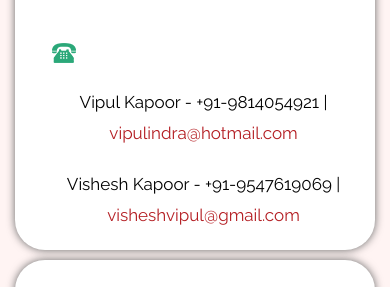
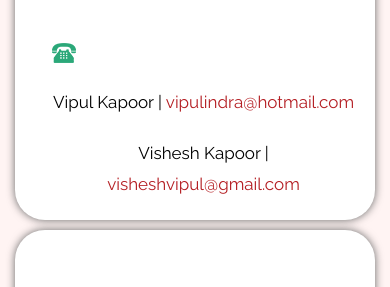
Before and after one commit to visheshkapoor06/visheshcreations, a plain HTML site: page index.html in a window 390 px wide. Shown: the part 10435-10722 px from the top of the page. Drawn offline with nearby package versions, Linux system fonts and the light colour scheme.

Commit message:
Update index.html
phone numbers  removed

```diff
--- a/index.html
+++ b/index.html
@@ -338,8 +338,8 @@
 								<p class="making"></p>
 								<div class="map_main">
 	    						<img src="images/phone-icon.png">
-	    						<span class="totaly_text">Vipul Kapoor - +91-9814054921 | <a href="mailto:vipulindra@hotmail.com">vipulindra@hotmail.com</a></span>
-									<span class="totaly_text">Vishesh Kapoor - +91-9547619069 | <a href="mailto:visheshvipul@gmail.com">visheshvipul@gmail.com</a></span>
+	    						<span class="totaly_text">Vipul Kapoor | <a href="mailto:vipulindra@hotmail.com">vipulindra@hotmail.com</a></span>
+									<span class="totaly_text">Vishesh Kapoor | <a href="mailto:visheshvipul@gmail.com">visheshvipul@gmail.com</a></span>
 	    					</div>
 							</div>
 						</div>
```
